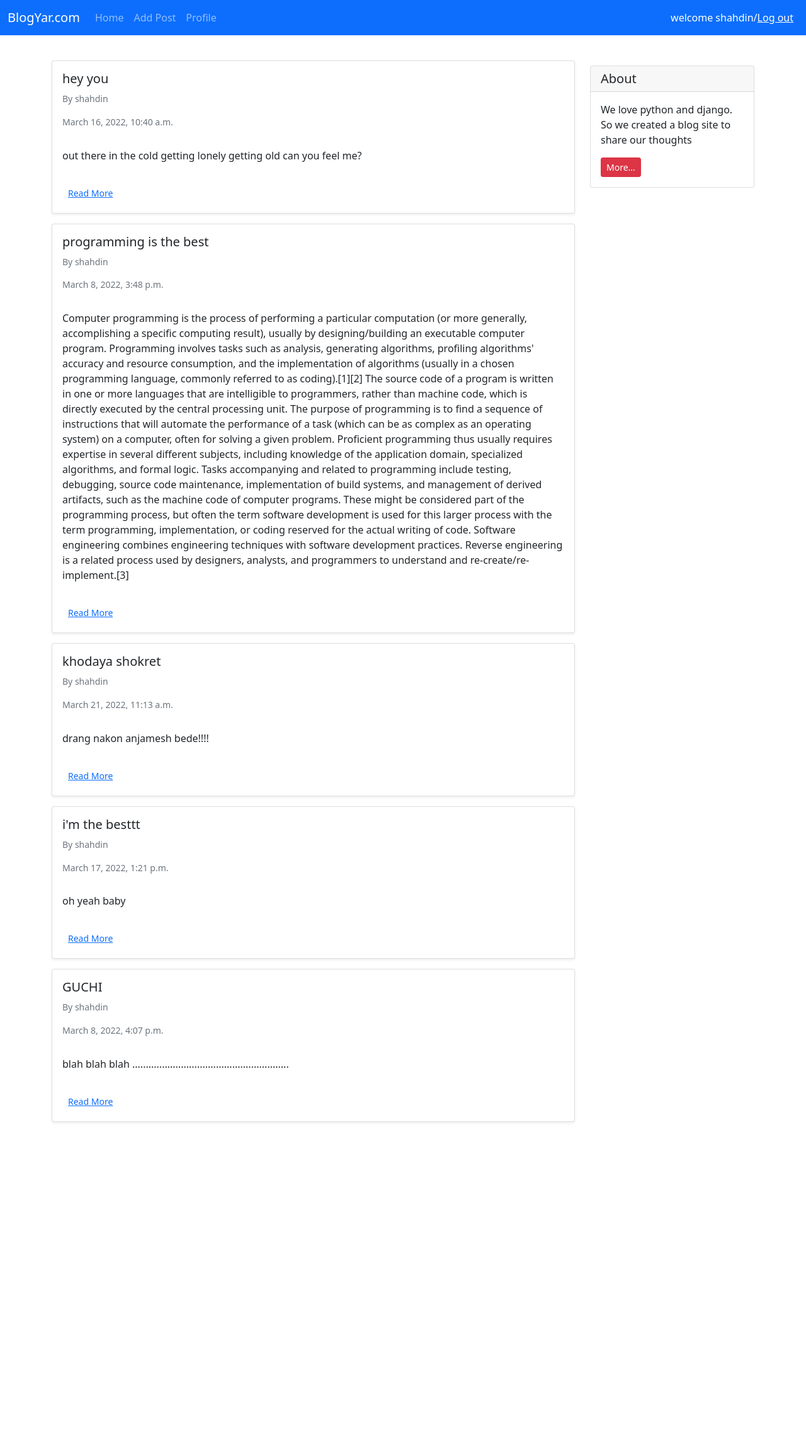
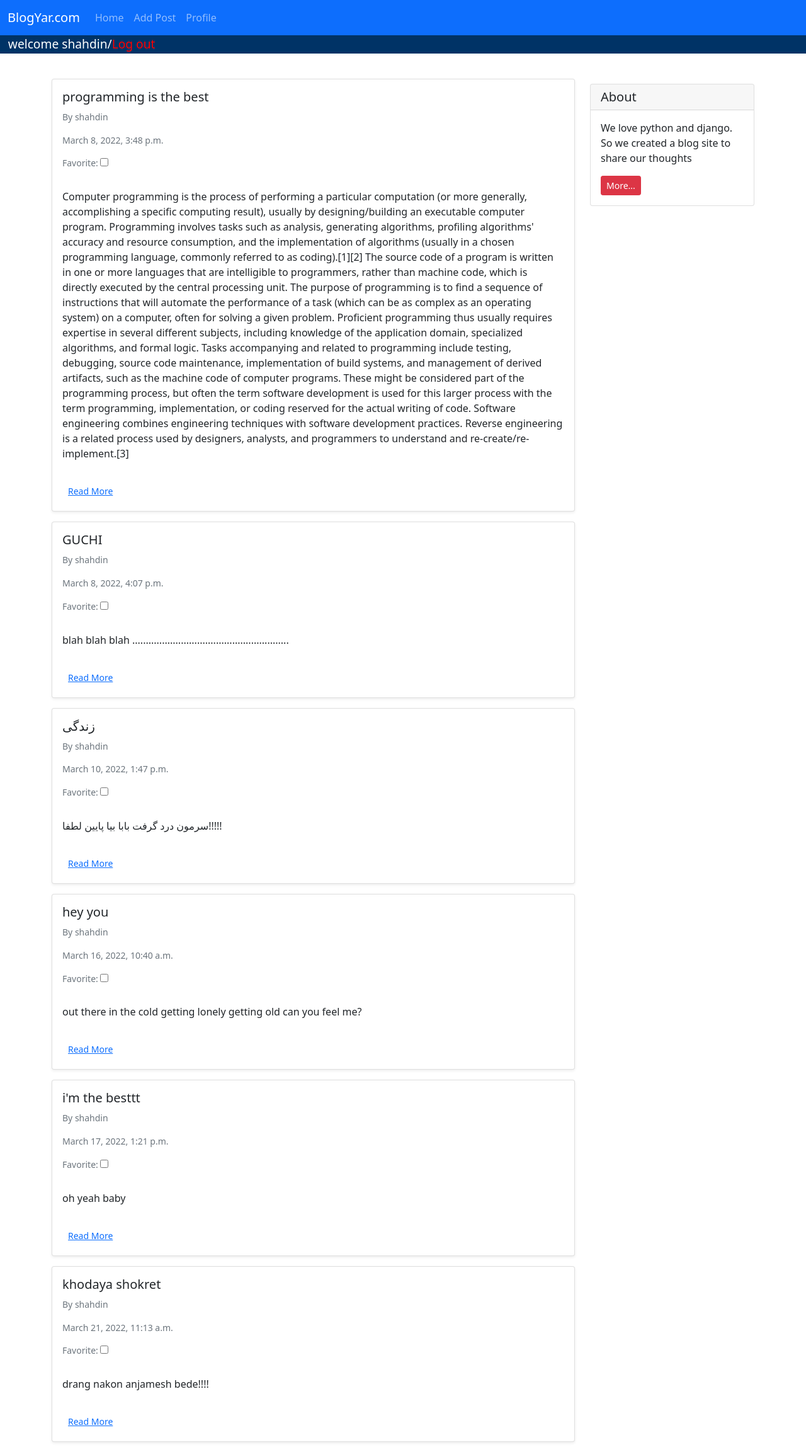
Before and after one commit to shahdin-sh/django_Blog_project, a Django app: page / in a window 1280 px wide. Shown: the whole page at 63% size. Before the commit the page ends 1782 px from the top, so only its background shows below. Run offline with Django 4.2, Linux system fonts and the light colour scheme; a user stored in the database is signed in; data comes from the database, SQL or seed files in the repository; both versions use the stored data as it was after the commit; some libraries are stand-ins or nearby versions.

Commit message:
add favorite_post to main_view and chage post_list_view to functional view

```diff
--- a/Blog/admin.py
+++ b/Blog/admin.py
@@ -3,7 +3,7 @@ from .models import Post, Comment
 
 
 class Postadmin(admin.ModelAdmin):
-    list_display = ('title', 'status', 'datetime_modified')
+    list_display = ('title', 'status', 'datetime_modified', 'favorite')
     ordering = ['datetime_modified']
 
 
--- a/Blog/forms.py
+++ b/Blog/forms.py
@@ -5,10 +5,16 @@ from .models import *
 class NewPostFrom(forms.ModelForm):
     class Meta:
         model = Post
-        fields = ['title', 'text', 'author', 'status']
+        fields = ['title', 'text', 'author', 'status', 'favorite']
 
 
 class CommentForm(forms.ModelForm):
     class Meta:
         model = Comment
         fields = ['comment_text', 'recommended']
+
+
+class FavoritePost(forms.ModelForm):
+    class Meta:
+        model = Post
+        fields = ['favorite']
--- a/Blog/models.py
+++ b/Blog/models.py
@@ -14,6 +14,7 @@ class Post(models.Model):
     date_created = models.DateTimeField(auto_now_add=True)
     datetime_modified = models.DateTimeField(auto_now=True)
     status = models.CharField(choices=STATUS_CHOICES, max_length=10)
+    favorite = models.BooleanField(default=False)
 
     def __str__(self):
         return self.title
--- a/Blog/templates/blog/post_list.html
+++ b/Blog/templates/blog/post_list.html
@@ -6,12 +6,15 @@ Post list
     <div class="container mt-4">
         <div class="row">
             <div class="col-9">
-                {% for i in post_list %}
+                {% for i in post %}
                 <div class="card shadow-sm my-3">
                     <div class="card-body">
                         <h5 class="card-title">{{i.title}}</h5>
                         <h6 class="card-subtitle mb-2 text-muted small py-2">By {{i.author}}</h6>
                         <h6 class="card-subtitle mb-2 text-muted small py-2">{{i.date_created}}</h6>
+                         {% if user.is_authenticated %}
+                             <h6 class="card-subtitle mb-2 text-muted small py-2">{{ form }}</h6>
+                         {% endif %}
                         <p class="card-text py-3">{{i.text}}</p>
                         <div class="btn btn-sm">
                             <a href="{% url "post_detail_view" i.id %}">Read More</a>
--- a/Blog/urls.py
+++ b/Blog/urls.py
@@ -3,7 +3,7 @@ from .views import *
 from django.contrib.auth.decorators import login_required
 
 urlpatterns = [
-    path('', PostListView.as_view(), name='post_view_of_blog'),
+    path('', post_list_view, name='post_view_of_blog'),
     path('<int:pk>', post_detail_view, name='post_detail_view'),
     path('add/', login_required(PostCreatView.as_view()), name='post_view_add'),
     path('<int:pk>/edit/', login_required(PostEditView.as_view()), name='post_edit_option'),
--- a/Blog/views.py
+++ b/Blog/views.py
@@ -7,13 +7,16 @@ from django.contrib.auth.mixins import UserPassesTestMixin
 from django.http import Http404
 
 
-class PostListView(generic.ListView):
-    model = Post
-    template_name = 'blog/post_list.html'
-    context_object_name = 'post_list'
-
-    def get_queryset(self):
-        return Post.objects.filter(status='pub').order_by('-datetime_modified')
+def post_list_view(request):
+    post = Post.objects.all()
+    form = FavoritePost()
+    if form.is_valid():
+        form.save()
+    dic = {
+        'post': post,
+        'form': form
+    }
+    return render(request, 'blog/post_list.html', dic )
 
 
 def post_detail_view(request, pk):
--- a/templates/_base.html
+++ b/templates/_base.html
@@ -38,36 +38,17 @@
                      {% endif %}
                 </div>
             </div>
-        <div class="mx-2 text-white">
+        </div>
+    </nav>
+    <div class="welcome_massage_container">
          {% if user.is_authenticated %}
-                welcome {{ user.username }}/<a class="text-white" href="{% url 'logout' %}">Log out</a>
+            <p>welcome {{ user.username }}/<a href="{% url 'logout' %}">Log out</a></p>
          {% else %}
-                <a class="text-white" href="{% url 'login' %}">Log In</a>/<a class="text-white" href="{% url 'signup' %}">Sign up</a>
+            <p> <a href="{% url 'login' %}">Log In</a>/<a href="{% url 'signup' %}">Sign up</a></p>
          {% endif %}
     </div>
-    </div>
-</nav>
     {% block content %}
-        <div class="container mt-4">
-            <div class="row">
-                <div class="col-3">
-                    <div class="card my-4">
-                        <h5 class="card-header">About</h5>
-                        <div class="card-body">
-                            <p class="card-text">We love python and django. So we created a blog site to share our
-                                thoughts</p>
-                            <a href="#"
-                               class="btn btn-sm btn-danger">
-                                More...
-                            </a>
-                        </div>
-                    </div>
-                </div>
-            </div>
-        </div>
     {% endblock %}
-
-
     <!-- Optional JavaScript; choose one of the two! -->
 
     <!-- Option 1: Bootstrap Bundle with Popper -->
@@ -80,5 +61,19 @@
     <script src="https://cdn.jsdelivr.net/npm/@popperjs/core@2.10.2/dist/umd/popper.min.js" integrity="sha384-7+zCNj/IqJ95wo16oMtfsKbZ9ccEh31eOz1HGyDuCQ6wgnyJNSYdrPa03rtR1zdB" crossorigin="anonymous"></script>
     <script src="https://cdn.jsdelivr.net/npm/bootstrap@5.1.3/dist/js/bootstrap.min.js" integrity="sha384-QJHtvGhmr9XOIpI6YVutG+2QOK9T+ZnN4kzFN1RtK3zEFEIsxhlmWl5/YESvpZ13" crossorigin="anonymous"></script>
     -->
+    <style>
+        .welcome_massage_container{
+            background-color: #003366;
+            color:white;
+            font-size: 1.2rem;
+        }
+         .welcome_massage_container p{
+            margin-left: 0.8rem;
+        }
+         .welcome_massage_container p a{
+            text-decoration: none;
+            color:red;
+        }
+    </style>
 </body>
 </html>
```
Also changed, not shown: Blog/migrations/0003_post_favorite.py (added), Blog/migrations/0004_alter_post_favorite.py (added), Blog/migrations/0005_alter_post_favorite.py (added), db.sqlite3. Lines whose indentation alone changed are shown as unchanged.
